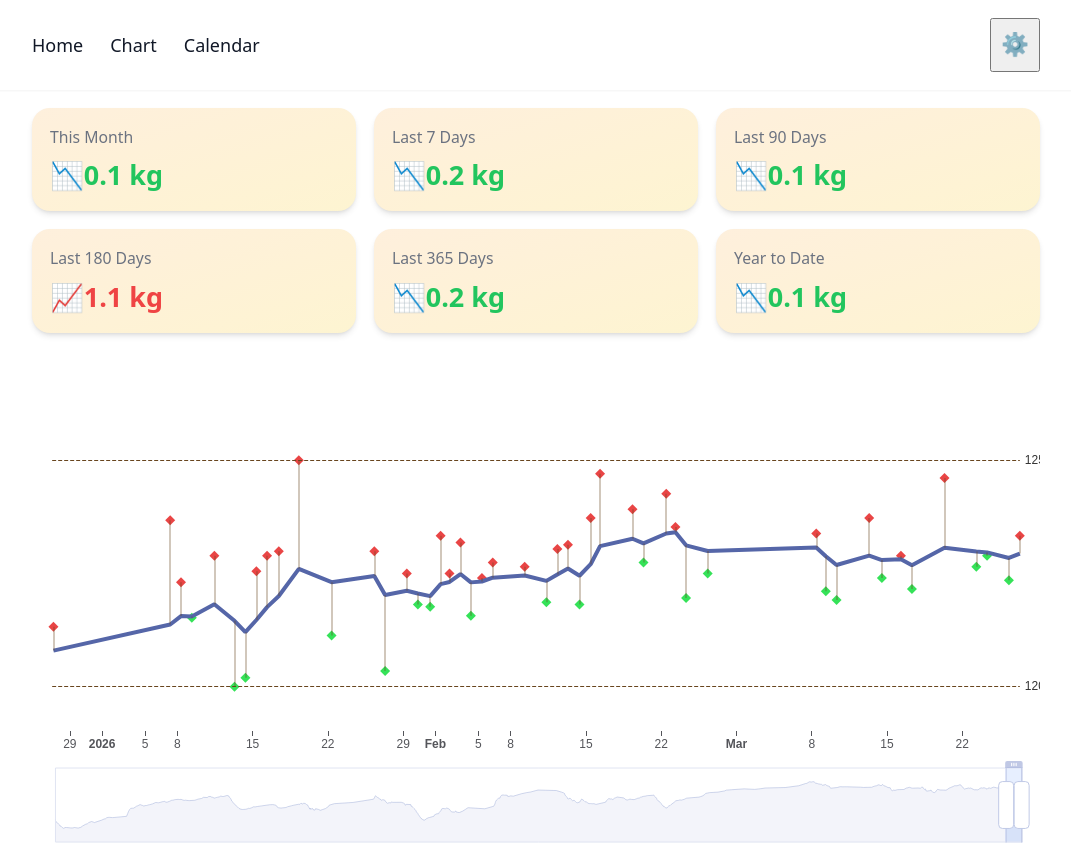
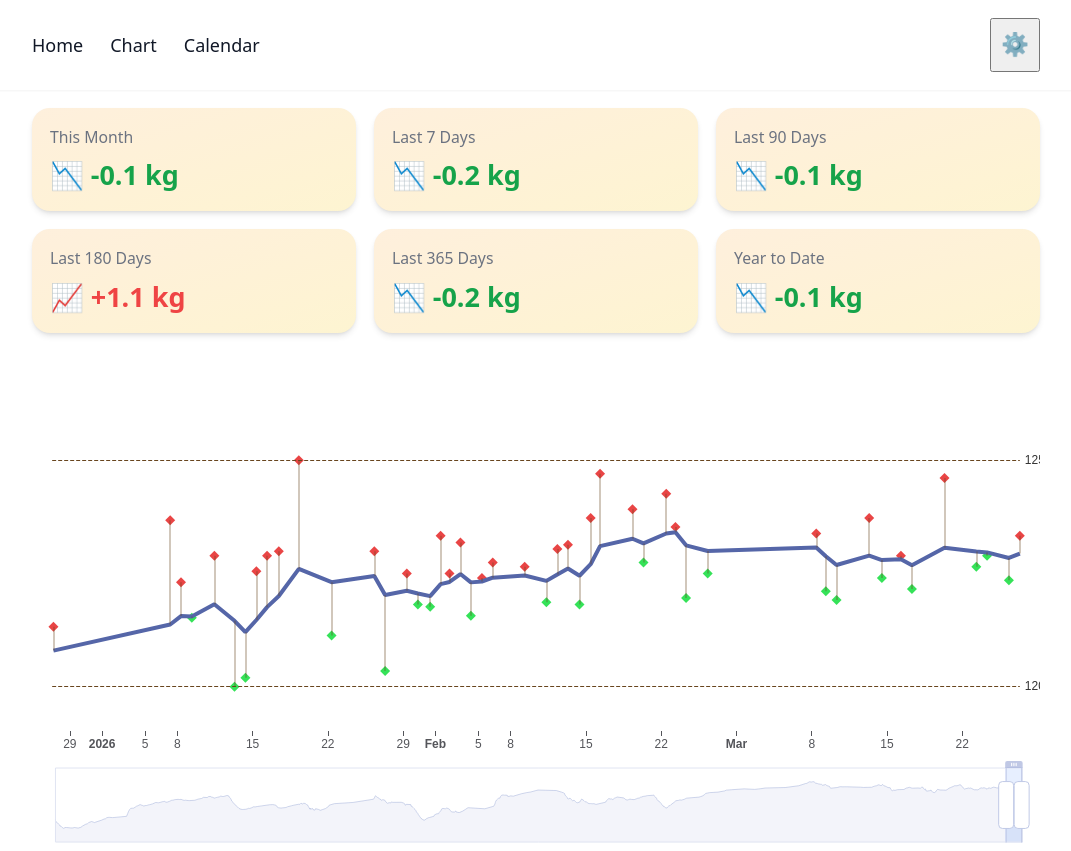
Before and after one commit to axiom/libra-weight-fetcher, an Astro site: page / in a window 1280 px wide. Shown: the whole page, without its empty margins (104-1175 px from the left). Built offline with nearby package versions, Linux system fonts and the light colour scheme; Astro itself is replaced by a stand-in of ours.

Commit message:
Show + / - on KPI box

```diff
--- a/src/components/kpis/WeightChange.tsx
+++ b/src/components/kpis/WeightChange.tsx
@@ -39,18 +39,19 @@ export default function WeightChange(props: Props) {
               <span
                 class={
                   c < 0
-                    ? "text-green-500"
+                    ? "text-green-600"
                     : c > 0
                       ? "text-red-500"
                       : "text-gray-400"
                 }
               >
-                {c > 0 ? "📈" : c < 0 ? "📉" : "➡️"}
+                {c > 0 ? "📈" : c < 0 ? "📉" : "➡️"}{" "}
+                {c > 0 ? "+" : c < 0 ? "-" : ""}
               </span>
               <span
                 class={
                   c < 0
-                    ? "text-green-500"
+                    ? "text-green-600"
                     : c > 0
                       ? "text-red-500"
                       : "text-gray-400 ml-1"
```
